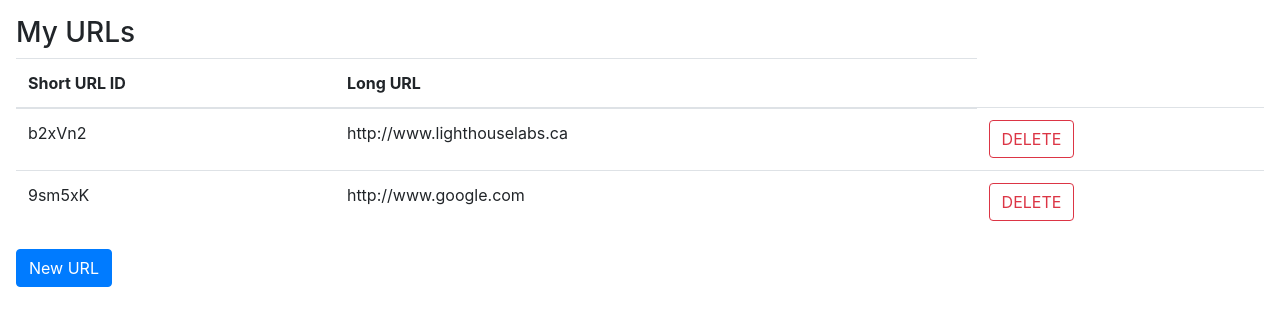
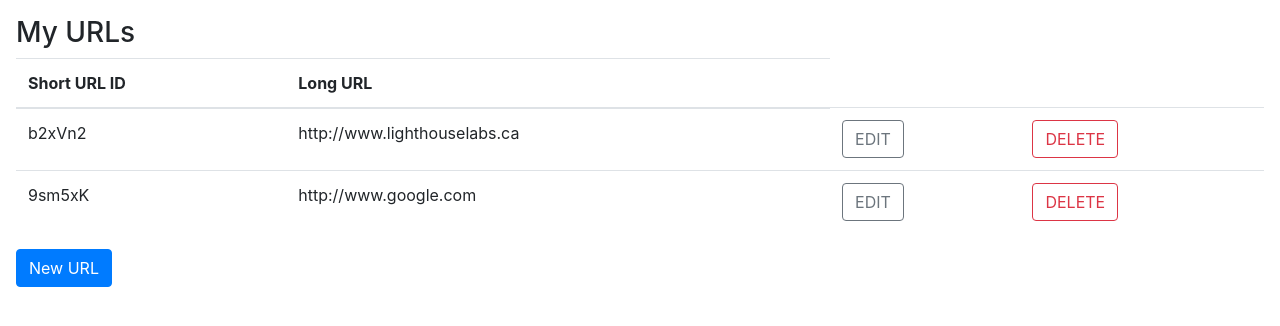
Before and after one commit to knnku/tinyapp, a Node server app: page /urls in a window 1280 px wide. Shown: the part 56-382 px from the top of the page. Run offline with Node 20, Linux system fonts and the light colour scheme; some libraries are stand-ins or nearby versions.

Commit message:
Add action to newurl for editing the urls.

```diff
--- a/views/urls_index.ejs
+++ b/views/urls_index.ejs
@@ -34,9 +34,11 @@
             <tr>
               <td><%= id %></td>
               <td><%= urls[id] %></td>
+              <td><a href="/urls/<%= id %>" class="btn btn-outline-secondary">EDIT</a></td>
               <td><form method="POST" action="/urls/<%= id %>/delete">
                 <button type="submit" class="btn btn-outline-danger">DELETE</button>
-              </form></td>
+              </form>
+              </td>
 
             </tr>
 
```
